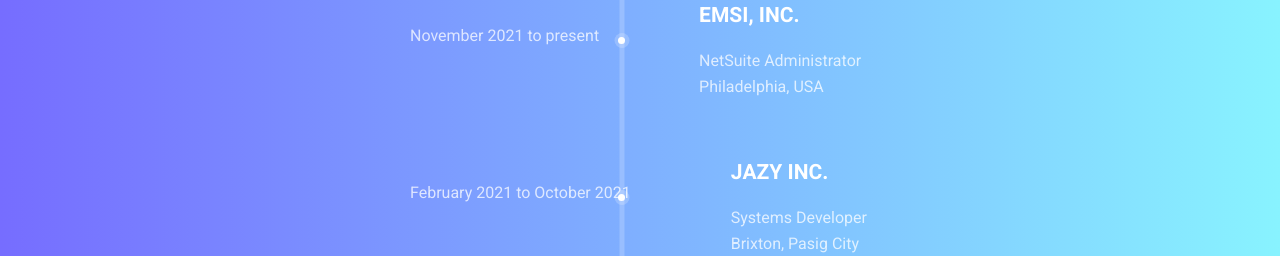
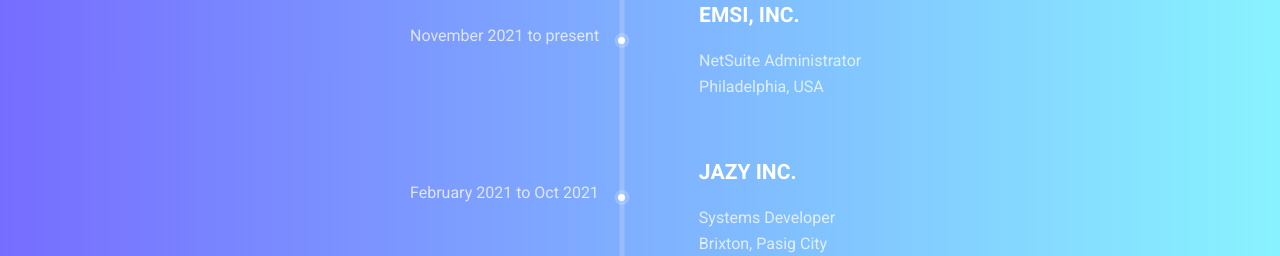
Before and after one commit to powerloom07/powerloom.github.io, a plain HTML site: page index.html in a window 1280 px wide. Shown: the part 1961-2217 px from the top of the page. Drawn offline with Linux system fonts and the light colour scheme.

Commit message:
adjust design

```diff
--- a/index.html
+++ b/index.html
@@ -175,7 +175,7 @@
 									<span></span>
 									<div class="media">
 										<div class="d-flex">
-											<p>February 2021 to October 2021</p>
+											<p>February 2021 to Oct 2021</p>
 										</div>
 										<div class="media-body">
 											<h4>Jazy Inc.</h4>
```
